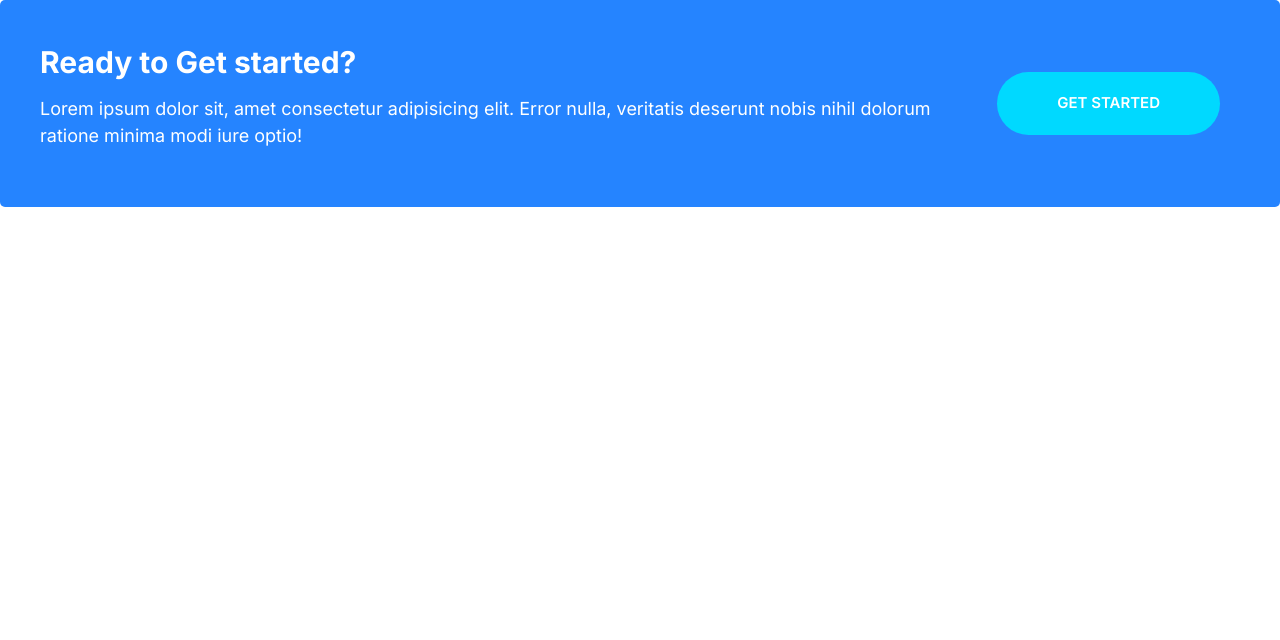
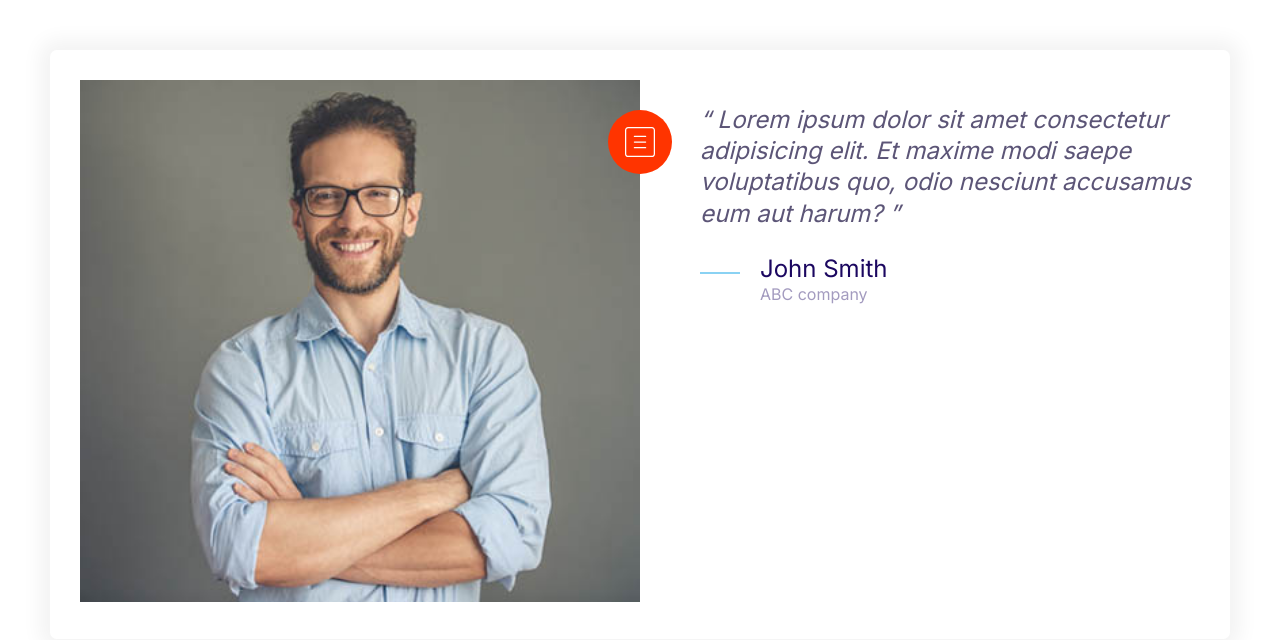
Before and after one commit to tony-508/First-trial, a plain HTML site: page index.html in a window 1280 px wide. Drawn offline with Linux system fonts and the light colour scheme.

Commit message:
testimonials.

```diff
--- a/index.html
+++ b/index.html
@@ -14,18 +14,36 @@
     <link rel="stylesheet" href="css/normalize (1).css" />
     <link rel="stylesheet" href="css/styles.css" />
   </head>
-  <body>
-    <div class="callout callout--primary">
+  <body style="padding: 5rem">
+    <div class="card testimonial">
       <div class="grid grid--1x2">
-        <div class="callout__content">
-          <h2 class="callout__heading">Ready to Get started?</h2>
-          <p>
-            Lorem ipsum dolor sit, amet consectetur adipisicing elit. Error
-            nulla, veritatis deserunt nobis nihil dolorum ratione minima modi
-            iure optio!
+        <div class="testimonial__image">
+          <img src="images/testimonial.jpg" alt="A happy, smiling customer" />
+          <span class="icon-container icon-container--accent">
+            <svg class="icon icon--white icon--small">
+              <use xlink:href="images/sprite.svg#menu"></use>
+            </svg>
+          </span>
+        </div>
+        <blockquote class="quote">
+          <p class="quote__text">
+            Lorem ipsum dolor sit amet consectetur adipisicing elit. Et maxime
+            modi saepe voluptatibus quo, odio nesciunt accusamus eum aut harum?
           </p>
-        </div>
-        <a href="#" class="btn btn--secondary btn--stretched">Get started</a>
+          <footer>
+            <div class="media">
+              <div class="media__image">
+                <svg class="icon icon--primary quote__line">
+                  <use xlink:href="images/sprite.svg#line"></use>
+                </svg>
+              </div>
+              <div class="media__body">
+                <h3 class="media__title quote__author">John Smith</h3>
+                <p class="quote__organization">ABC company</p>
+              </div>
+            </div>
+          </footer>
+        </blockquote>
       </div>
     </div>
   </body>
```
Also changed, not shown: components/testimonials.html (added, +33 -0 lines).
